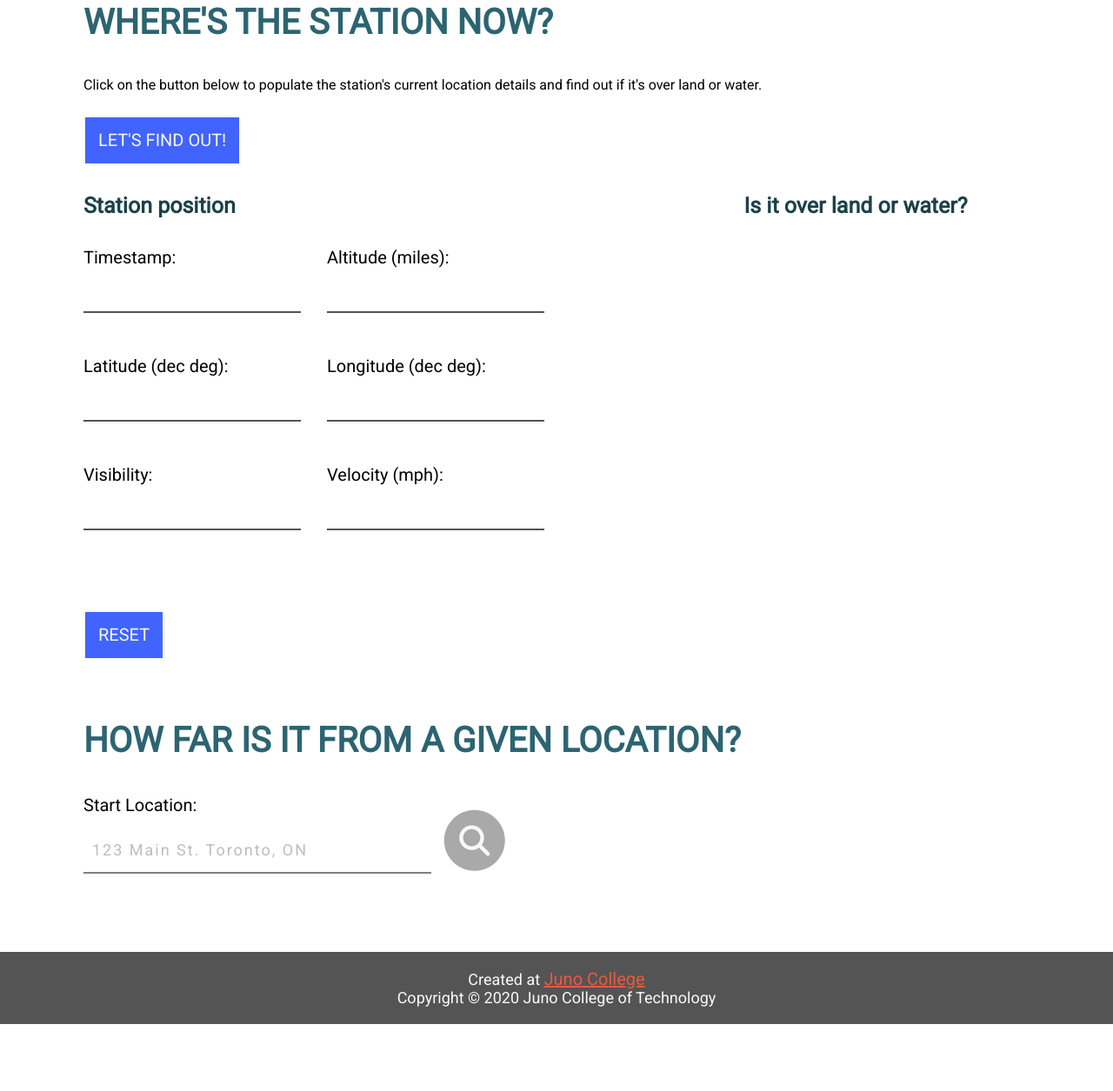
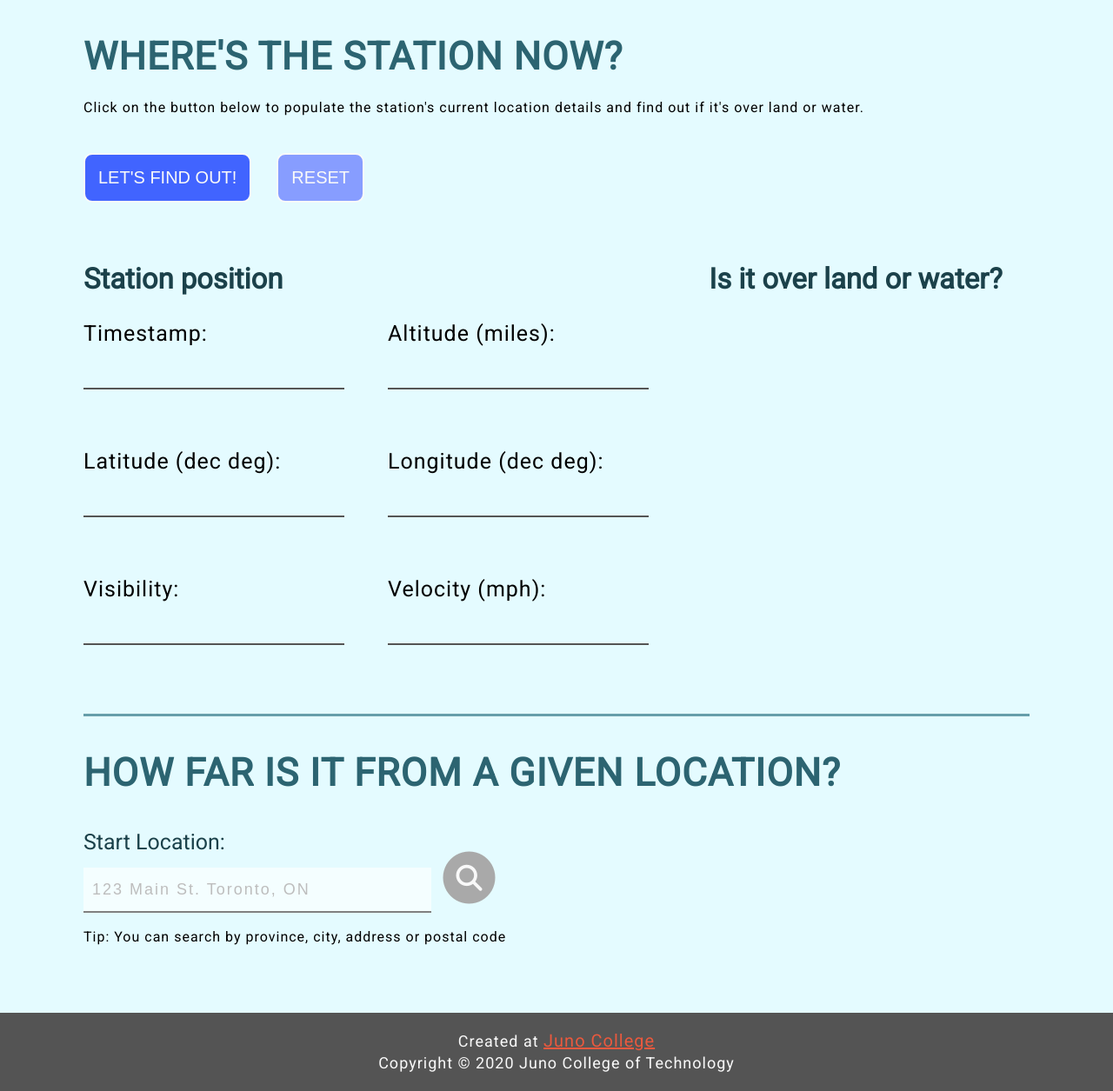
Before and after one commit to kdlry/spacedOut, a plain HTML site: page index.html in a window 1280 px wide. Shown: the part 1020-2275 px from the top of the page at 87% size. Before the commit the page ends 2198 px from the top, so only its background shows below. Drawn offline with nearby package versions, Linux system fonts and the light colour scheme.

Commit message:
html, css and js additions

```diff
--- a/index.html
+++ b/index.html
@@ -6,9 +6,20 @@
     <meta name="viewport" content="width=device-width, initial-scale=1.0">
     <title>Space Out</title>
 
+    <!-- Style links and scripts .................... -->
     <link rel="stylesheet" href="./styles/style.css">
+
+    <!-- Font awesome ...... -->
     <script src="https://kit.fontawesome.com/ad4f31f59a.js" crossorigin="anonymous"></script>
+
+    <!-- Fonts ...... -->
     <link href="https://fonts.googleapis.com/css2?family=Roboto:wght@100;300;400&family=Space+Mono:wght@400;700&display=swap" rel="stylesheet">
+
+    <!-- Favicon ...... -->
+    <link rel="apple-touch-icon" sizes="180x180" href="./assets/favicon_io/apple-touch-icon.png">
+    <link rel="icon" type="image/png" sizes="32x32" href="./assets/favicon_io/favicon-32x32.png">
+    <link rel="icon" type="image/png" sizes="16x16" href="./assets/favicon_io/favicon-16x16.png">
+    <link rel="manifest" href="/site.webmanifest">
 </head>
 
 <body>
@@ -45,12 +56,17 @@
                 <!-- Station search button ...... -->
                 <button class="satButton" type="submit">Let's find out!</button>
 
+                <!-- Reset button ...... -->
+                <button class="resetButton" type="reset">Reset</button>
+
                 <!-- Station results ...... -->
                 <div class="satSearch">
 
-                    <!-- Position details display ...... -->
+                    <!-- Position details container ...... -->
                     <div class="satPosition">
                         <h4>Station position</h4>
+
+                        <!-- Position labels and outputs ...... -->
                         <div class="satInfo">
                             <div class="satDisplay" id="satDisplay1">
                                 <p class="satLabel">Timestamp:</p>
@@ -87,25 +103,27 @@
                     <!-- Land or water display ...... -->
                     <div class="landOrWater">
                         <h4>Is it over land or water?</h4>
+
+                        <!-- JS Output ...... -->
                         <div class="landOrWaterDisplay">
                             <div class="txt"></div>
                             <div class="img"></div>
                         </div>
                     </div>
+
                 </div>
-
-
-                <button class="resetButton" type="reset">Reset</button>
-
             </section>
 
             <!-- Distance from a location .................... -->
             <section class="satDistance">
                 <h3>How far is it from a given location?</h3>
 
-                <!-- User location input ...... -->
+                <!-- Location input and search button ...... -->
                 <form class="form" action="">
+
+                    <!-- Location input ...... -->
                     <div class="locationForm">
+
                         <div class="locationInput">
                             <label for="location">Start Location:</label>
                             <input id="location" type="text" aria-hidden="true" placeholder="123 Main St. Toronto, ON">
@@ -120,10 +138,12 @@
                                 </span>
                             </button>
                         </div>
+
                     </div>
-                    <!-- Location input ...... -->
                 </form>
+                <p>Tip: You can search by province, city, address or postal code </p>
 
+                <!-- JS Output ...... -->
                 <div class="distanceResults"></div>
             </section>
 
--- a/styles/sass/_global.scss
+++ b/styles/sass/_global.scss
@@ -8,39 +8,41 @@
 // Headers ....................
 h1 {
     text-transform: uppercase;
-    font-size: 7rem;
-    font-family: $primaryFont;
+    font-size: calc(3.5rem + 3vw);
+    font-family: $secondaryFont;
+    letter-spacing: 3px;
     color: #f9f9f9;
 }
 
 h2 {
     text-transform: uppercase;
-    font-size: 4rem;
-    font-family: $secondaryFont;
+    font-size: calc(3rem + 2vw);
+    letter-spacing: 1px;
     color: #2c6471;
-    margin-top: 20px;
 }
 
 h3 {
     text-transform: uppercase;
-    font-size: 4rem;
-    font-family: $secondaryFont;
+    font-size: calc(2.5rem + 1.5vw);
+    letter-spacing: 1px;
     color: #2c6471;
+    padding: 20px 0;
 }
 
 h4 {
-    font-size: 2.5rem;
-    font-family: $secondaryFont;
+    font-size: calc(2rem + 1vw);
     color: #1b414a;
+    padding: 30px 0;
 }
 
 // Text ....................
 p {
-    font-family: $secondaryFont;
+    letter-spacing: 1px;
+    line-height: 25px;
 }
 
 p.satLabel {
-    font-size: 2rem;
+    font-size: 2.5rem;
 }
 
 .introSection p {
@@ -50,35 +52,50 @@ p.satLabel {
     }
 }
 
-// Links, buttons ....................
+// Links and buttons ....................
 .satButton,
 .resetButton {
-    color: #f9f9f9;
     font-size: 2rem;
-    font-family:$secondaryFont;
     text-transform: uppercase;
     border: none;
+    border-radius: 10px;
+    padding: 15px 15px;
+}
+
+.satButton {
+    color: #f9f9f9;
     background: #4164FF;
-    padding: 15px 15px;
     border:  #f9f9f9 2px solid;
 
     &:hover,
     &:focus {
         border: #4164FF 2px solid;
         color: #4164FF;
-        background: #f9f9f9
+        background: #f9f9f9;
+    }
+}
+
+.resetButton {
+    color: #f9f9f9;
+    background: #879dff;
+    border:  #f9f9f9 2px solid;
+
+    &:hover,
+    &:focus {
+        border: #879dff 2px solid;
+        color: #879dff;
+        background: #f9f9f9;
     }
 }
 
 .locationButton {
-    font-family:$secondaryFont;
     border: none;
     background: none;
     align-self: center;
     height: 100%;
 
     span {
-        font-size: 3.5rem;
+        font-size: 3rem;
 
         .fa-stack-2x {
             color: darkgray;
@@ -90,22 +107,21 @@ p.satLabel {
 }
 
 a {
-    color: B22BFF;
+    color: #B22BFF;
     font-size: 2rem;
     text-decoration: underline;
 }
 
-
-
 // Forms (inputs + labels) ....................
 form {
     label {
-        font-size: 2rem;
-        font-family:$secondaryFont;
-
+        font-size: 2.5rem;
+        color: #1b414a;
     }
 
     input{
+        background: #f4feff;
+        width: 400px;
         padding: 10px;
         font-size: 1.8rem;
         line-height: 30px;
@@ -116,16 +132,11 @@ form {
         &::placeholder {
             color: #bdbdbd;
             font-size: 1.8rem;
-            font-family:$secondaryFont;
             line-height: 30px;
             letter-spacing: 2px;
         }
     }
-    input {
-        width: 400px;
 }
-}
-
 
 // Header styles ....................
 header {
@@ -140,7 +151,7 @@ header {
 
         h1 {
             align-self: flex-end;
-            border-bottom: 2px solid #aaa
+            border-bottom: 3px solid #f9f9f9;
         }
         h2 {
             align-self: flex-end;
@@ -151,33 +162,43 @@ header {
 // Main styles ....................
 main {
     padding: 50px 0 75px 0;
+    background: #e4fbff;
 
-    .introSection{
+    .introSection {
+        padding-bottom: 25px;
+        margin-bottom: 25px;
+        border-bottom: 3px solid #256e7ea7;
+
         p {
-            padding-bottom: 25px;
+            padding-bottom: 30px;
         }
 
         iframe {
             width: 480px;
             height: 270px;
         }
+
+        p.videoText {
+            padding-top: 10px;
+        }
     }
 
     .satButton {
-        margin-top: 25px;
+        margin: 40px 25px 40px 0;
+    }
 }
 
 .satSearch {
     display: flex;
     flex-wrap: wrap;
     justify-content: space-between;
+    border-bottom: 3px solid #256e7ea7;
+
     .satInfo {
-            // width: 550px;
         display: grid;
         grid-template-columns: 1fr 1fr;
-            gap: 30px;
+        gap: 50px;
         padding-bottom: 25px;
-
     }
 
     .satDisplay {
@@ -191,17 +212,10 @@ main {
         }
 
         .info {
-                width: 250px;
+            width: 300px;
             padding: 20px 20px 20px 0;
             border-bottom: 2px #545454 solid;
-
-                // align-items: flex-end;
         }
-        }
-    }
-
-    .resetButton {
-    margin-bottom: 30px;
     }
 }
 
@@ -219,8 +233,8 @@ main {
         text-align: center;
         width: 350px;
         height: 250px;
-        padding: 20px 0;
         margin: 100px auto;
+
         .txt {
             width: 100%
         }
@@ -239,6 +253,7 @@ main {
         padding: 20px 0;
         margin: 20px 0;
     }
+}
 
 form {
     display: flex;
@@ -246,7 +261,6 @@ main {
 
     .locationForm {
         display: flex;
-
     }
 
     .locationInput {
@@ -254,14 +268,12 @@ main {
         flex-direction: column;
 
         label {
-
             padding-right: 10px;
         }
+
         input {
             margin: 15px 0;
         }
-        }
-
     }
 }
 
@@ -291,7 +303,7 @@ footer {
 }
 
 .satDisplay .info p.infoTxt {
-    size: 1.6rem;
+    size: 1.8rem;
 }
 
 .displayTxt {
@@ -300,10 +312,11 @@ footer {
     padding-top: 25px;
 }
 
-@media (max-width: 1094px) {
-    .satSearch{
+
+// Media queries ....................
+@media (max-width: 1234px) {
+    .satSearch {
         flex-direction: column;
-        align-items: center;
 
         .resetButton {
             margin: 0 auto;
@@ -311,24 +324,62 @@ footer {
             align-items: center;
         }
     }
+
+    .landOrWater {
+        h4 {
+            text-align: start;
+        }
+
+        .landOrWaterDisplay {
+            margin: 15px 0;
+        }
+    }
 }
 
 @media (max-width: 740px) {
-    main .satSearch .satInfo {
+    main .satSearch {
+
+        .satInfo {
             grid-template-columns: 1fr;
             gap: 0px;
         }
     }
+
+    .landOrWater {
+        margin-bottom: 30px;
+
+        .landOrWaterDisplay {
+            width: 250px;
+            height: 150px;
+        }
+    }
+}
+
 @media (max-width:550px){
     .locationForm {
         flex-direction: column;
 
+        input {
+            width: 275px;
+        }
+
+        .locationButton {
+            padding: 20px 0;
+        }
+    }
+
+    iframe, p.videoText  {
+        display: none;
     }
 }
 
 
 @media (max-width:420px){
-    iframe, .videoText  {
+    iframe, p.videoText  {
         display: none;
     }
+
+    main .satSearch .satDisplay .info {
+        width: 250px;
     }
+}
--- a/styles/sass/_setup.scss
+++ b/styles/sass/_setup.scss
@@ -15,11 +15,14 @@ html {
 
 body {
     font-size: 1.6rem;
+    font-family: $primaryFont;
 }
 
 body,
 h1,
 h2,
+h3,
+h4,
 p,
 form {
     margin: 0;
@@ -35,3 +38,7 @@ img {
     height: auto;
     display: block;
 }
+
+button {
+    cursor: pointer;
+}
--- a/styles/sass/_variables.scss
+++ /dev/null
@@ -1,20 +0,0 @@
-// Fonts & Font Colors ....................
-
-$primaryFont:'Space Mono', monospace;
-$secondaryFont:'Roboto', sans-serif;
-
-
-
-// BackGround Colors ....................
-
-// $primaryBG: #6a888f;
-// $secondaryBG:;
-// $tertiaryBG:;
-
-
-
-
-// Button Color ....................
-
-// $primaryBtn:;
-// $secondaryBtn:;
--- a/styles/sass/style.scss
+++ b/styles/sass/style.scss
@@ -1,3 +1,9 @@
+// Fonts & Font Colors ....................
+
+$primaryFont:'Roboto', sans-serif;
+$secondaryFont:'Space Mono', monospace;
+
+// Import partials ....................
+
 @import "setup";
-@import "variables";
 @import "global";
```
Also changed, not shown: script.js (+14 -8 lines), assets/favicon_io/android-chrome-192x192.png (added), assets/favicon_io/android-chrome-512x512.png (added), assets/favicon_io/apple-touch-icon.png (added), assets/favicon_io/favicon-16x16.png (added), assets/favicon_io/favicon-32x32.png (added), assets/favicon_io/favicon.ico (added), assets/favicon_io/site.webmanifest (added), styles/style.css. Lines whose indentation alone changed are shown as unchanged.
